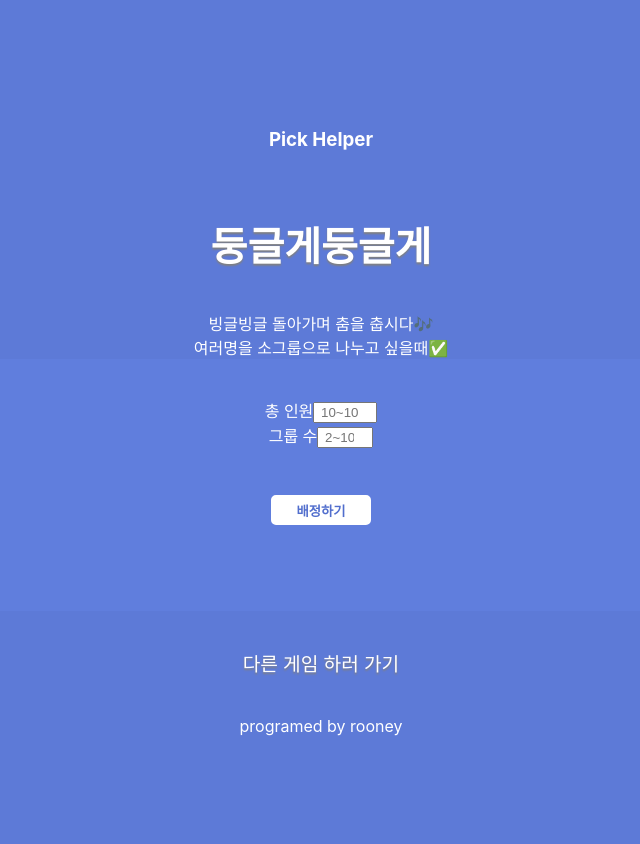
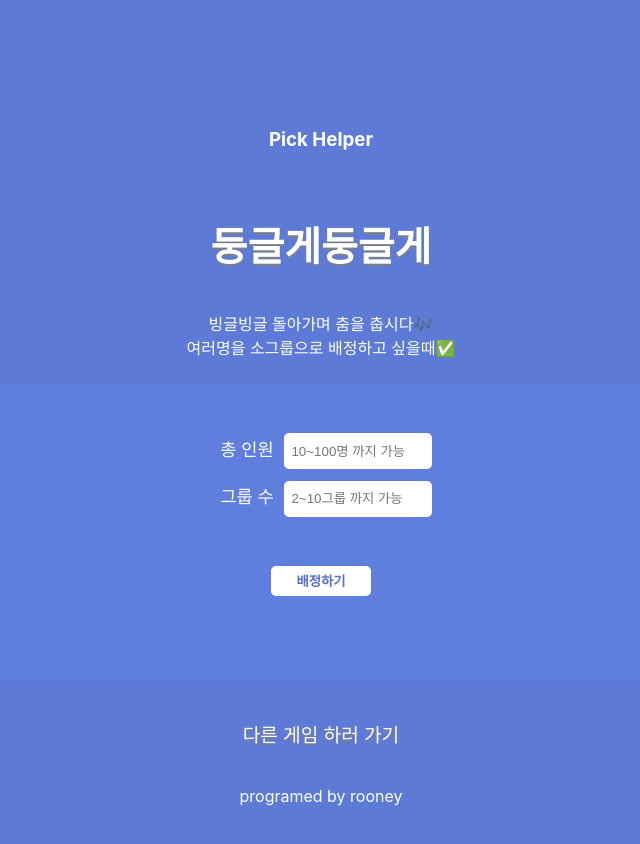
Before and after one commit to loveyrooney/momentum, a React (Create React App) app in the folder pickhelper/client/: page /dungle in a window 1280 px wide. Shown: the top 844 px of the page, without its empty margins (319-959 px from the left). Built offline with nearby package versions, Linux system fonts and the light colour scheme.

Commit message:
Feat: dungle finish

```diff
--- a/pickhelper/client/src/components/Dungle.jsx
+++ b/pickhelper/client/src/components/Dungle.jsx
@@ -6,7 +6,7 @@ import '../css/dungle.css';
 
 const Dungle = () => {
     const headinfo = useSelector((state)=>state.admin.dungle);
-    const [boardArr, setBoardArr] = useState([]);
+    const [boardArr, setBoardArr] = useState({board:[],type:0});
     const totalRef = useRef();
     const groupRef = useRef();
     const dungleboardRef = useRef();
@@ -21,30 +21,34 @@ const Dungle = () => {
         setBoardArr(result.payload);
         dungleboardRef.current.className = 'dungleboard';
     }
-    const extragroup = async () => {
+    const extraGroup = async () => {
         const result = await extra({
-            extraArr : boardArr
+            firstArr : boardArr
         });
         console.log('extra', result.payload);
+        setBoardArr(result.payload);
     }
     function reload() {
-
+        totalRef.current.value = '';
+        groupRef.current.value = '';
+        dungleboardRef.current.className = 'd-none';
+        setBoardArr({board:[],type:0});
     }
     return (
         <div>
             <Header obj={headinfo}/>
             <form>
                 <span>총 인원</span>
-                <input ref={totalRef} type="number" name="piecount" min="10" max="100" placeholder=" 10~100명 까지 가능"/>
+                <input ref={totalRef} type="number" min="10" max="100" placeholder=" 10~100명 까지 가능"/>
                 <br/>
                 <span>그룹 수</span>
-                <input ref={groupRef} type="number" name="piecount" min="2" max="10" placeholder=" 2~10그룹 까지 가능"/>
+                <input ref={groupRef} type="number" min="2" max="10" placeholder=" 2~10그룹 까지 가능"/>
                 <br/>
                 <button className='dunglebtn' type="button" onClick={grouping}>배정하기</button>
             </form>
             <div className='d-none' ref={dungleboardRef}>
-              {boardArr.length<1 ? "blank" : boardArr.map((el,index)=><p key={index} id={index == boardArr.length-1 ? 'lastP' : ''}><span>{index+1}그룹 : {el.toString()}</span></p>)}
-              <button className='dunglebtn' onClick={extragroup}>나머지 배정</button>
+              {boardArr.board.length<1 ? "blank" : boardArr.type == 1 ? boardArr.board.map((el,index)=><p key={index} id={index+1 == boardArr.board.length ? 'lastP' : ''}><span>{index+1}그룹</span><br/><span>{el.join(" ")}</span></p>) : boardArr.board.map((el,index)=><p key={index}><span>{index+1}그룹</span><br/><span>{el.join(" ")}</span></p>)}
+              {boardArr.type == 1 ? <button className='dunglebtn' onClick={extraGroup}>나머지 배정</button> : <button className='dunglebtn' onClick={reload}>다시하기</button>}
             </div>
             <h3><a href="/">다른 게임 하러 가기</a></h3>
             <footer><p>programed by rooney</p></footer>
--- a/pickhelper/client/src/components/DungleComent.jsx
+++ b/pickhelper/client/src/components/DungleComent.jsx
@@ -41,7 +41,7 @@ const DungleComent = () => {
                         {/* <span className='d-none' onClick={(e)=>{deletecomment(e)}}>❌</span> */}
                     </div>
                 )})}
-                <input className='commentinput'ref={commentRef} placeholder='욕설이나 부적절한 언행은 삼가주세요!'/>
+                <input className='commentinput'ref={commentRef} placeholder='욕설이나 부적절한 언행은 NOPE!'/>
                 <button className='commentbtn' type="button" onClick={createcomment}>등록</button>
             </div>
             <footer><p>programed by rooney</p></footer>
--- a/pickhelper/client/src/components/JebiComent.jsx
+++ b/pickhelper/client/src/components/JebiComent.jsx
@@ -57,7 +57,7 @@ const JebiComent = () => {
                         {/* <span className='d-none' onClick={(e)=>{deletecomment(e)}}>❌</span> */}
                     </div>
                 )})}
-                <input className='commentinput'ref={commentRef} placeholder='욕설이나 부적절한 언행은 삼가주세요!'/>
+                <input className='commentinput'ref={commentRef} placeholder='욕설이나 부적절한 언행은 NOPE!'/>
                 <button className='commentbtn' type="button" onClick={createcomment}>등록</button>
             </div>
             <footer><p>programed by rooney</p></footer>
--- a/pickhelper/client/src/components/RouletteComent.jsx
+++ b/pickhelper/client/src/components/RouletteComent.jsx
@@ -41,7 +41,7 @@ const RouletteComent = () => {
                         {/* <span className='d-none' onClick={(e)=>{deletecomment(e)}}>❌</span> */}
                     </div>
                 )})}
-                <input className='commentinput'ref={commentRef} placeholder='욕설이나 부적절한 언행은 삼가주세요!'/>
+                <input className='commentinput'ref={commentRef} placeholder='욕설이나 부적절한 언행은 NOPE!'/>
                 <button className='commentbtn' type="button" onClick={createcomment}>등록</button>
             </div>
             <footer><p>programed by rooney</p></footer>
--- a/pickhelper/client/src/components/TournamentComent.jsx
+++ b/pickhelper/client/src/components/TournamentComent.jsx
@@ -41,7 +41,7 @@ const TournamentComent = () => {
                         {/* <span className='d-none' onClick={(e)=>{deletecomment(e)}}>❌</span> */}
                     </div>
                 )})}
-                <input className='commentinput'ref={commentRef} placeholder='욕설이나 부적절한 언행은 삼가주세요!'/>
+                <input className='commentinput'ref={commentRef} placeholder='욕설이나 부적절한 언행은 NOPE!'/>
                 <button className='commentbtn' type="button" onClick={createcomment}>등록</button>
             </div>
             <footer><p>programed by rooney</p></footer>
--- a/pickhelper/client/src/css/dungle.css
+++ b/pickhelper/client/src/css/dungle.css
@@ -4,11 +4,15 @@
 .dungleboard { margin: 5%; padding: 5%; height: auto; background-color: rgba(97, 127, 224, 0.765); border-radius: 10px;
     display: block;}
     /* flex-flow:row wrap; justify-content: space-around; align-items: stretch; */
-.dungleboard > p { width: 70%; margin:2% 15% 2% 15%; height: 60px; background-color: rgb(53, 52, 50);
-                    line-height: 60px; border-radius: 5px;}
-#lastP { width: 70%; margin:2% 15% 2% 15%; height: 60px; background-color: rgb(219, 52, 41);
-        line-height: 60px; border-radius: 5px;}
-.dungleboard > p:hover {background-color: rgb(67, 68, 70);}
+.dungleboard > p { width: 90%; margin:2%; height: 100px; background-color: rgb(53, 52, 50);
+      line-height: 25px; border-radius: 5px; padding: 10px;}
+#lastP { width: 70%; margin:2% 15% 2% 15%; height: 70px; background-color: rgb(219, 52, 41);
+        line-height: 30px; border-radius: 5px; padding: 10px;}
+/*.dungleboard > p:hover {background-color: rgb(67, 68, 70);}*/
 
 .dunglebtn {margin: 5%; width: 100px; height: 30px; border-radius: 5px; border-color: white; background-color: white;
     font-weight: bold; color: rgb(81, 110, 205); border-style: solid; cursor: pointer;}
+
+form > input { width: 140px; height: 30px; margin-top: 10px;
+    border-radius: 5px; border-color: white; border-style: solid;}
+form > span {display: inline-block; font-size: 1.1rem; margin: 10px;}
--- a/pickhelper/client/src/css/jebi.css
+++ b/pickhelper/client/src/css/jebi.css
@@ -19,7 +19,7 @@ aside { padding: 2% 0 2% 0; } */
                 line-height: 60px; border-radius: 5px;}
 .jebiboard > p:hover {background-color: rgb(67, 68, 70);}
 
-form {padding: 3%; margin:0 10% 0 10%; background-color:rgba(97, 127, 224, 0.765); border-radius: 10px;}
+form {padding: 3%; margin:2% 10% 2% 10%; background-color:rgba(97, 127, 224, 0.765); border-radius: 10px;}
 select {  height: 40px; width: 180px; border-radius: 5px; line-height: 10px; text-align: center;
           padding: 10px; white-space: nomal;}
 .select { display:inline-block; font-size: 1.1rem; margin:15px;}
--- a/pickhelper/client/src/store/admin.js
+++ b/pickhelper/client/src/store/admin.js
@@ -17,7 +17,7 @@ const initState = {
         {
             title: '둥글게둥글게',
             subtitle1: '빙글빙글 돌아가며 춤을 춥시다🎶',
-            subtitle2: '여러명을 소그룹으로 나누고 싶을때✅'
+            subtitle2: '여러명을 소그룹으로 배정하고 싶을때✅'
         }
     ,
     tournament:
--- a/pickhelper/client/src/store/dungle.js
+++ b/pickhelper/client/src/store/dungle.js
@@ -10,19 +10,32 @@ export function divide(payload) {
     for (let i = 0; i < total.length; i += classtotal) {
         dungleArr.push(total.slice(i, i + classtotal));
     }
-    return {
-        type: DIVIDE,
-        payload: dungleArr
+    if(total.length % payload.group == 0) {
+        return {
+            type: DIVIDE,
+            payload: {board: dungleArr, type:3}
+        }
+    } else {
+        return {
+            type: DIVIDE,
+            payload: {board: dungleArr, type:1}
+        }
     }
 }
 
 export function extra(payload) {
-    console.log(payload.extraArr);
-    const extraArr = payload.extraArr[payload.extraArr.length-1];
-    const groupArr = Array.from({length:payload.extraArr.length -1}, (v,i)=>i+1).sort(() => Math.random() - 0.5);
+    let firstgroup = payload.firstArr.board;
+    console.log(firstgroup);
+    const extraArr = firstgroup.pop();
+   // const groupArr = Array.from({length:firstgroup.length -1}, (v,i)=>i+1);
+    let secondgroup = [...firstgroup];
+    for(let j=0; j<extraArr.length; j++) {
+        secondgroup[j].push(extraArr[j]);
+    }
+
     return {
         type: EXTRA,
-        payload: {extragroup: extraArr, groupname: groupArr}
+        payload: { board: secondgroup, type:2}
     }
 }
 
```
